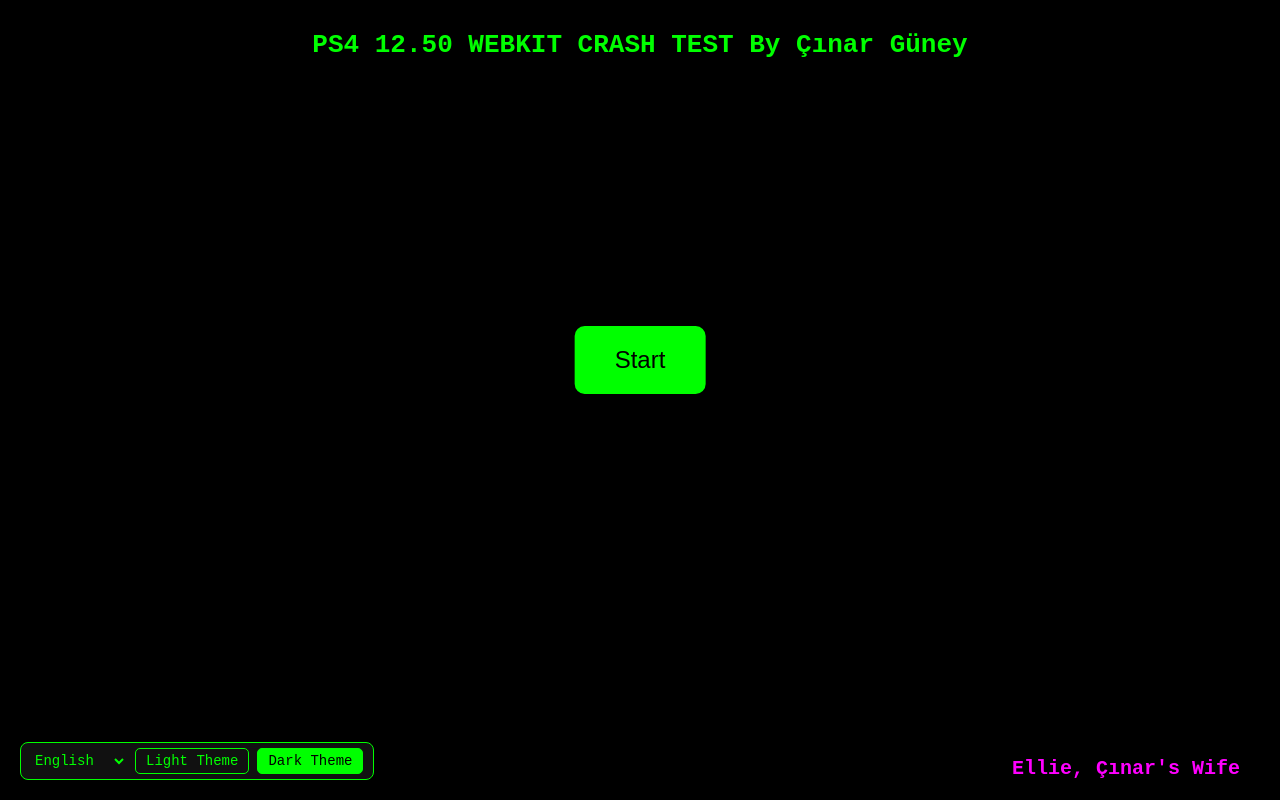
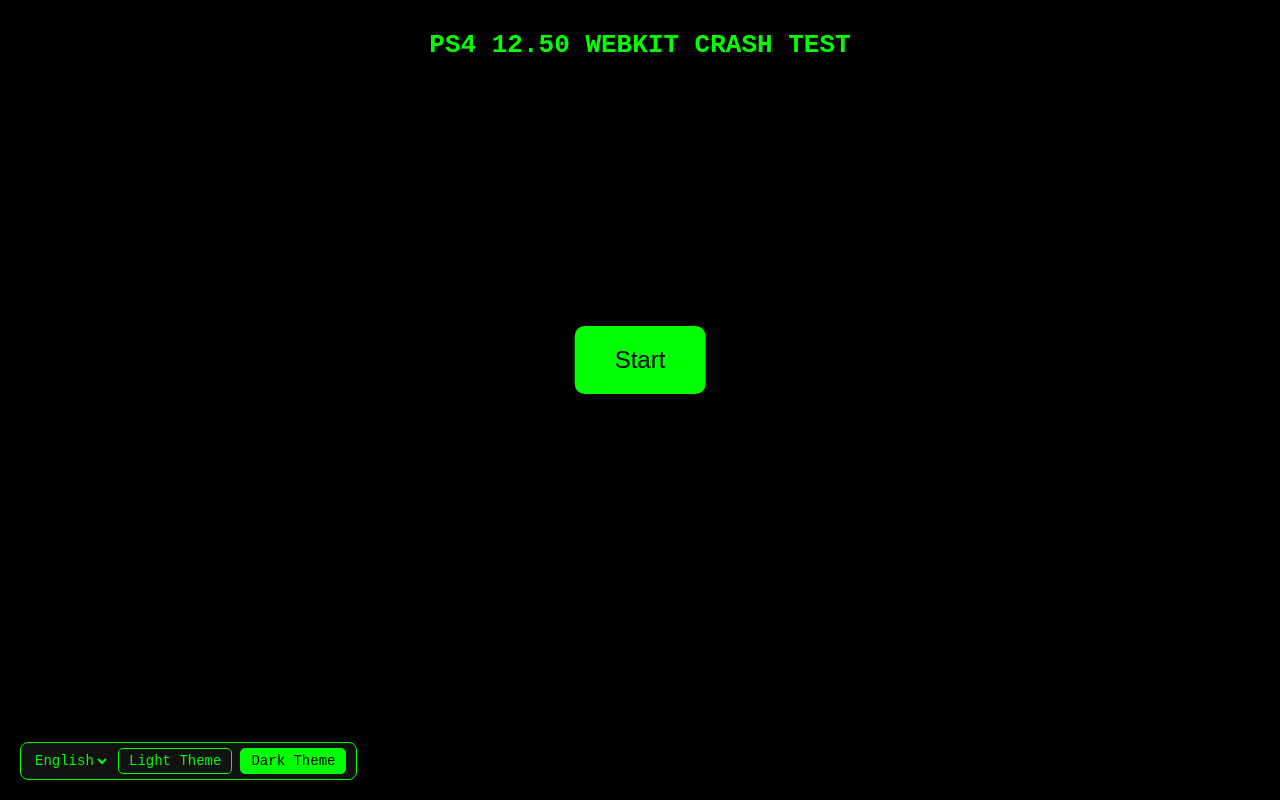
Before and after one commit to rve3030a/msx-dizip, a plain HTML site: page index.html in a window 1280 px wide. Drawn offline with Linux system fonts and the light colour scheme.

Commit message:
Update index.html

```diff
--- a/index.html
+++ b/index.html
@@ -2,7 +2,7 @@
 <html lang="en">
 <head>
 <meta charset="utf-8" />
-<title>PS4 12.50 WEBKIT CRASH TEST By Çınar Güney</title>
+<title>PS4 12.50 WEBKIT CRASH TEST </title>
 <style>
   body {
     background:#000; color:#0f0; font-family: monospace; padding:1em; text-align:center; margin:0;
@@ -68,19 +68,9 @@
 </style>
 <script>
 const translations={
-  tr:{title:"PS4 12.50 WEBKIT CRASH TEST By Çınar Güney",startBtn:"Başlat",instruction:"OPTIONS tuşuna bas ve sayfayı yenile",ellieLove:"Ellie Çınarın Karısı",lightTheme:"Beyaz Tema",darkTheme:"Siyah Tema"},
-  en:{title:"PS4 12.50 WEBKIT CRASH TEST By Çınar Güney",startBtn:"Start",instruction:"Press OPTIONS and Refresh the Page",ellieLove:"Ellie, Çınar's Wife",lightTheme:"Light Theme",darkTheme:"Dark Theme"},
-  es:{title:"PRUEBA DE FALLA WEBKIT PS4 12.50 Por Çınar Güney",startBtn:"Iniciar",instruction:"Presiona OPTIONS y refresca la página",ellieLove:"Ellie, esposa de Çınar",lightTheme:"Tema Claro",darkTheme:"Tema Oscuro"},
-  fr:{title:"TEST DE CRASH WEBKIT PS4 12.50 Par Çınar Güney",startBtn:"Démarrer",instruction:"Appuyez sur OPTIONS et rafraîchissez la page",ellieLove:"Ellie, la femme de Çınar",lightTheme:"Thème Clair",darkTheme:"Thème Sombre"},
-  de:{title:"PS4 12.50 WEBKIT CRASH TEST Von Çınar Güney",startBtn:"Starten",instruction:"Drücke OPTIONS und lade die Seite neu",ellieLove:"Ellie, Çınars Ehefrau",lightTheme:"Helles Thema",darkTheme:"Dunkles Thema"},
-  it:{title:"TEST WEBKIT PS4 12.50 Di Çınar Güney",startBtn:"Avvia",instruction:"Premi OPTIONS e ricarica la pagina",ellieLove:"Ellie, la moglie di Çınar",lightTheme:"Tema Chiaro",darkTheme:"Tema Scuro"},
-  ru:{title:"ТЕСТ СБОЯ WEBKIT PS4 12.50 От Çınar Güney",startBtn:"Старт",instruction:"Нажмите OPTIONS и обновите страницу",ellieLove:"Элли, жена Чынара",lightTheme:"Светлая тема",darkTheme:"Тёмная тема"},
-  ar:{title:"اختبار تحطم WEBKIT PS4 12.50 بواسطة Çınar Güney",startBtn:"ابدأ",instruction:"اضغط OPTIONS وقم بتحديث الصفحة",ellieLove:"إيلي، زوجة جينار",lightTheme:"الوضع الفاتح",darkTheme:"الوضع الداكن"},
-  zh:{title:"PS4 12.50 WEBKIT 崩溃测试 作者 Çınar Güney",startBtn:"开始",instruction:"按 OPTIONS 并刷新页面",ellieLove:"Ellie，Çınar 的妻子",lightTheme:"浅色主题",darkTheme:"深色主题"},
-  ja:{title:"PS4 12.50 WEBKITクラッシュテスト 作成者 Çınar Güney",startBtn:"開始",instruction:"OPTIONSを押してページを更新してください",ellieLove:"エリー、Çınarの妻",lightTheme:"ライトテーマ",darkTheme:"ダークテーマ"},
-  ko:{title:"PS4 12.50 WEBKIT 크래시 테스트 작성자 Çınar Güney",startBtn:"시작",instruction:"OPTIONS를 누르고 페이지를 새로고침하세요",ellieLove:"엘리, Çınar의 아내",lightTheme:"라이트 테마",darkTheme:"다크 테마"},
-  pt:{title:"TESTE DE CRASH WEBKIT PS4 12.50 Por Çınar Güney",startBtn:"Iniciar",instruction:"Pressione OPTIONS e atualize a página",ellieLove:"Ellie, esposa de Çınar",lightTheme:"Tema Claro",darkTheme:"Tema Escuro"}
-};
+  en:{title:"PS4 12.50 WEBKIT CRASH TEST ",startBtn:"Start",instruction:"Press OPTIONS and Refresh the Page",ellieLove:"",lightTheme:"Light Theme",darkTheme:"Dark Theme"},
+  ru:{title:"ТЕСТ СБОЯ WEBKIT PS4 12.50 ",startBtn:"Старт",instruction:"Нажмите OPTIONS и обновите страницу",ellieLove:"",lightTheme:"Светлая тема",darkTheme:"Тёмная тема"},
+ };
 
 try {
   if(performance.navigation.type===1||performance.getEntriesByType("navigation")[0].type==="reload")
@@ -131,25 +121,15 @@ document.addEventListener('DOMContentLoaded',()=>{
 </script>
 </head>
 <body>
-<h1 id="title">PS4 12.50 WEBKIT CRASH TEST By Çınar Güney</h1>
+<h1 id="title">PS4 12.50 WEBKIT CRASH TEST </h1>
 <button id="startBtn" onclick="start()">Start</button>
 <div id="instruction">Press OPTIONS and Refresh the Page</div>
-<div class="ellieLove" id="ellieLove">Ellie Çınarın Karısı</div>
+<div class="ellieLove" id="ellieLove"></div>
 <div id="languageSelector">
   <select id="lang" onchange="changeLang()">
-    <option value="tr">Türkçe</option>
     <option value="en" selected>English</option>
-    <option value="es">Español</option>
-    <option value="fr">Français</option>
-    <option value="de">Deutsch</option>
-    <option value="it">Italiano</option>
     <option value="ru">Русский</option>
-    <option value="ar">العربية</option>
-    <option value="zh">中文</option>
-    <option value="ja">日本語</option>
-    <option value="ko">한국어</option>
-    <option value="pt">Português</option>
-  </select>
+    </select>
   <button id="lightBtn" class="themeBtn" onclick="setTheme('light')">Light Theme</button>
   <button id="darkBtn" class="themeBtn active" onclick="setTheme('dark')">Dark Theme</button>
 </div>
```
